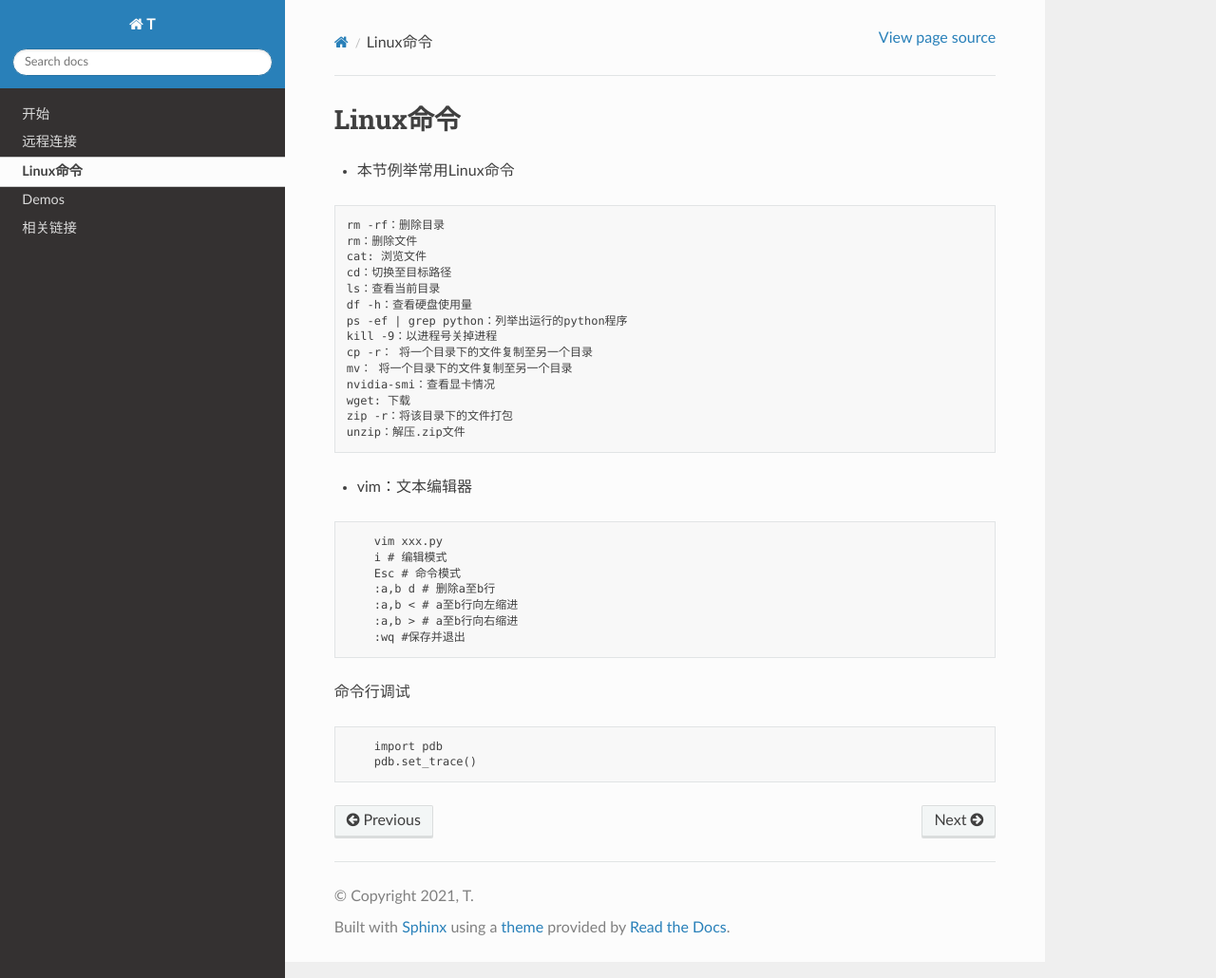
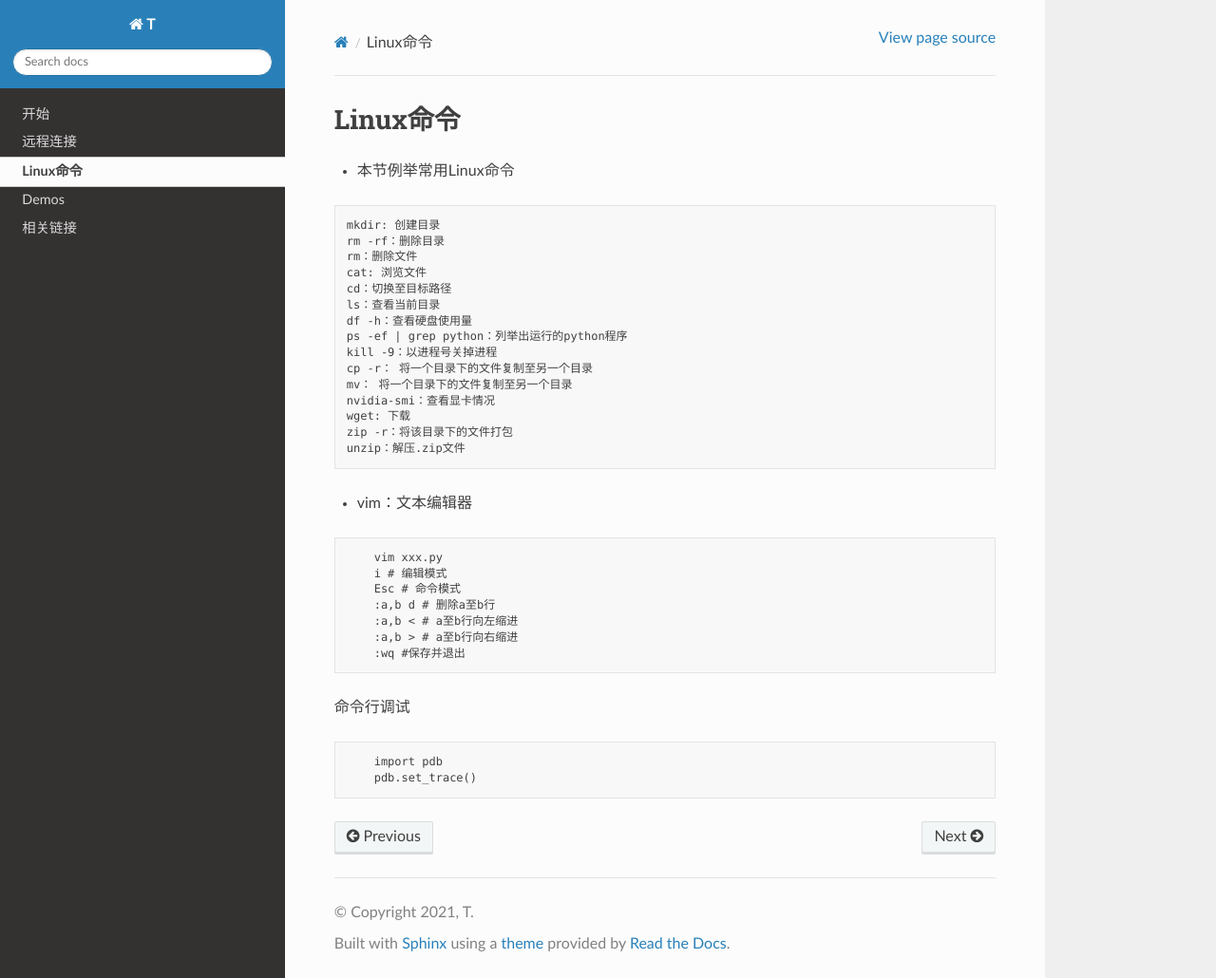
Before and after one commit to Tanbobobo/DL-starter, a Sphinx documentation site: the page built from docs/mds/linux_command.md, in a window 1280 px wide and 1030 px high. Shown: the whole window at 95% size. Built offline with Sphinx 7.4.7 and the Read the Docs theme 2.0.0, drawn with Linux system fonts in a browser that asks for light colours.

Commit message:
Update linux_command.md

````diff
--- a/docs/mds/linux_command.md
+++ b/docs/mds/linux_command.md
@@ -1,6 +1,7 @@
 ## Linux命令
 * 本节例举常用Linux命令
 ```angular2html
+mkdir: 创建目录
 rm -rf：删除目录
 rm：删除文件
 cat: 浏览文件
````
